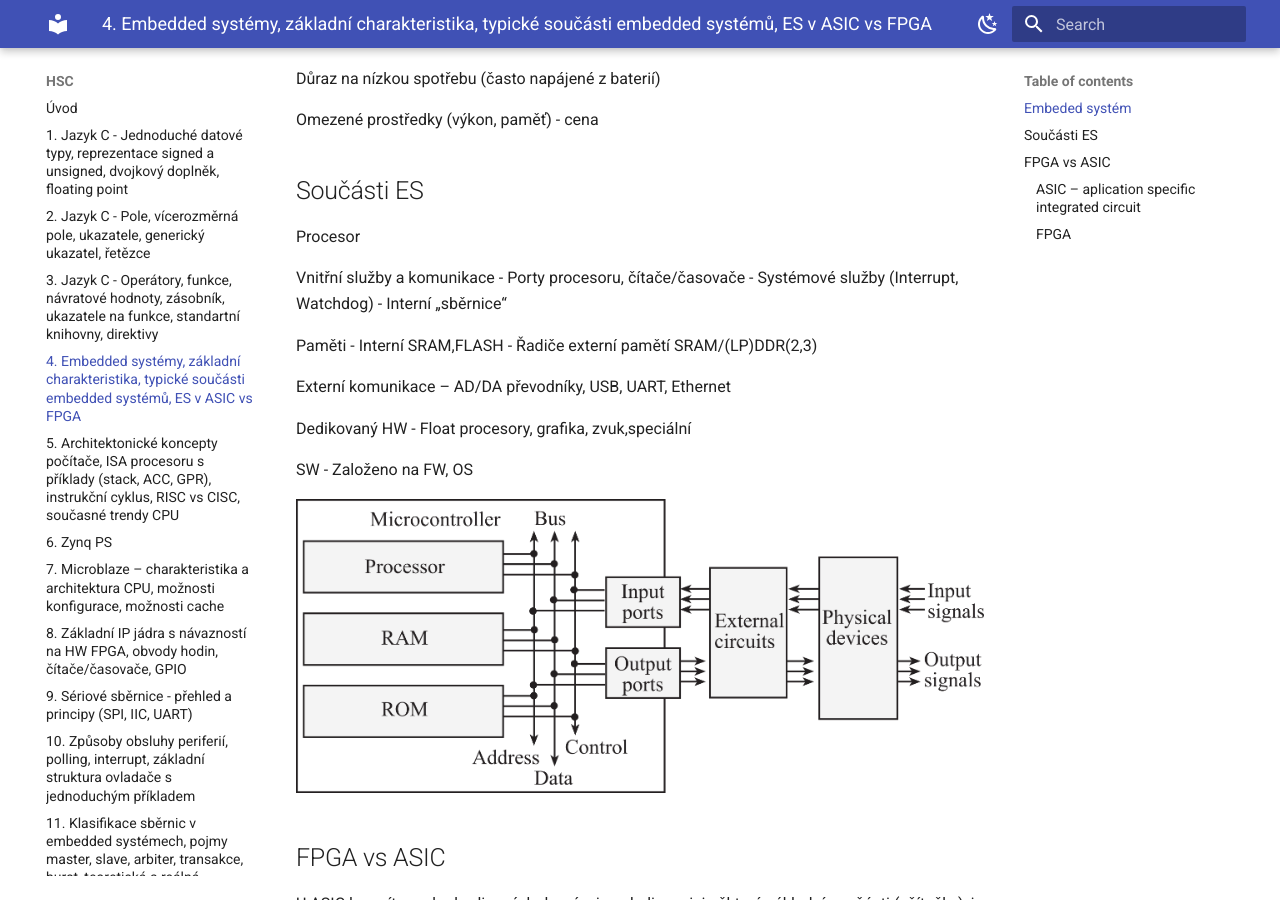
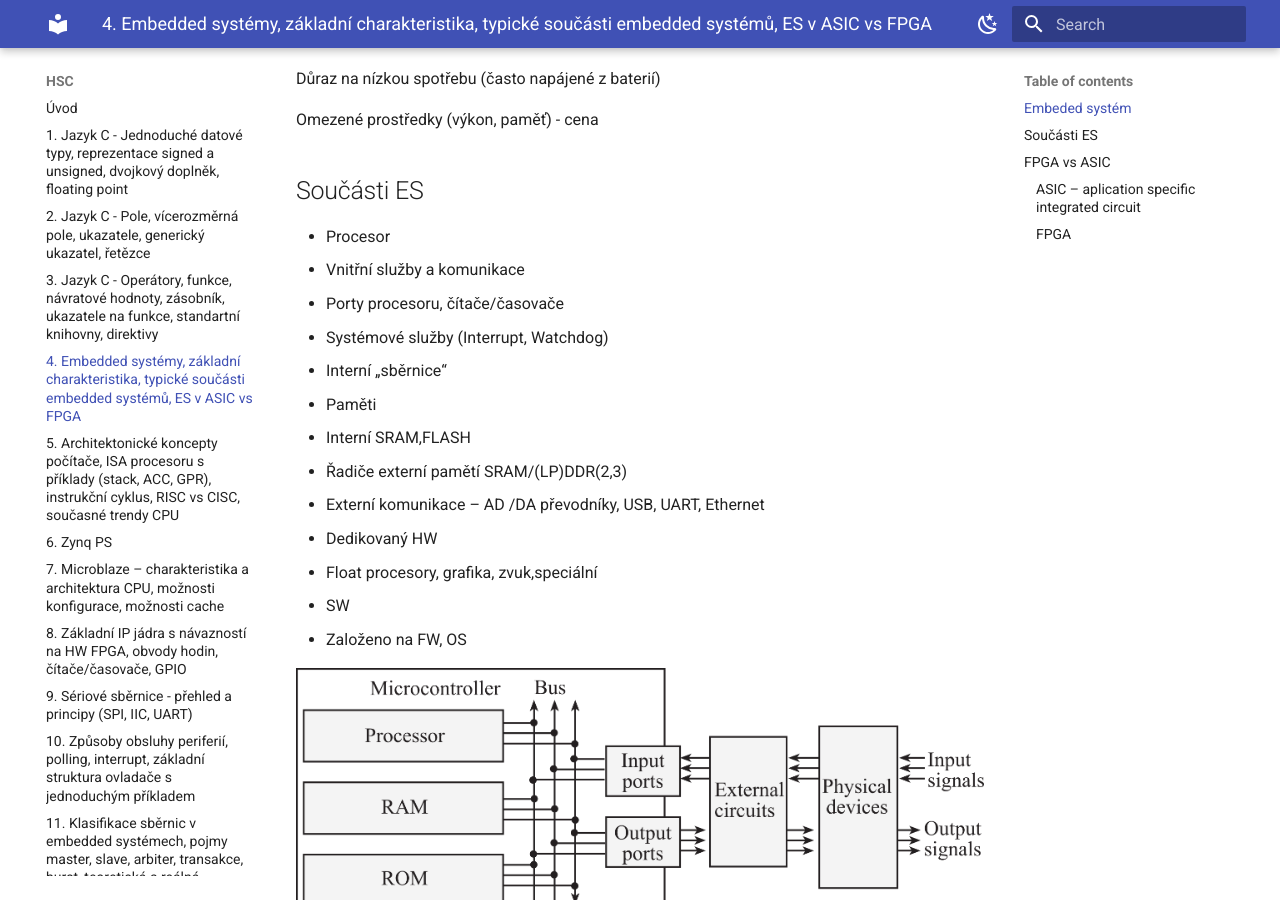
Before and after one commit to jakubklimo/HSC, an MkDocs documentation site: the page built from docs/HSC_4.md, in a window 1280 px wide and 900 px high, scrolled down 533 px. Built offline with MkDocs 1.6.1 and Material for MkDocs 9.7.7, drawn with Linux system fonts in a browser that asks for light colours.

Commit message:
Update HSC_4.md

```diff
--- a/docs/HSC_4.md
+++ b/docs/HSC_4.md
@@ -19,24 +19,20 @@ Omezené prostředky (výkon, paměť)  - cena
 
 ## Součásti ES
 
-Procesor
-
-Vnitřní služby a komunikace
-- Porty procesoru, čítače/časovače
-- Systémové služby (Interrupt, Watchdog)
-- Interní „sběrnice“
-
-Paměti
-- Interní SRAM,FLASH
-- Řadiče externí pamětí SRAM/(LP)DDR(2,3)
-
-Externí komunikace – AD/DA převodníky, USB, UART, Ethernet
-
-Dedikovaný HW
-- Float procesory, grafika, zvuk,speciální
-
-SW
-- Založeno na FW, OS
+- Procesor
+- Vnitřní služby a komunikace
+  - Porty procesoru, čítače/časovače
+  - Systémové služby (Interrupt, Watchdog)
+  - Interní „sběrnice“
+- Paměti
+  - Interní SRAM,FLASH
+  - Řadiče externí pamětí SRAM/(LP)DDR(2,3)
+- Externí komunikace
+  – AD /DA převodníky, USB, UART, Ethernet
+- Dedikovaný HW
+  - Float procesory, grafika, zvuk,speciální
+- SW
+  - Založeno na FW, OS
 
 ![Obrázek](pics/hsc4_1.png)
 
```
